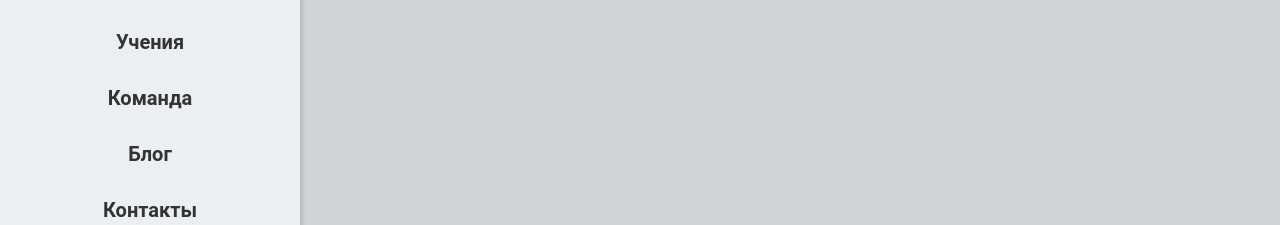
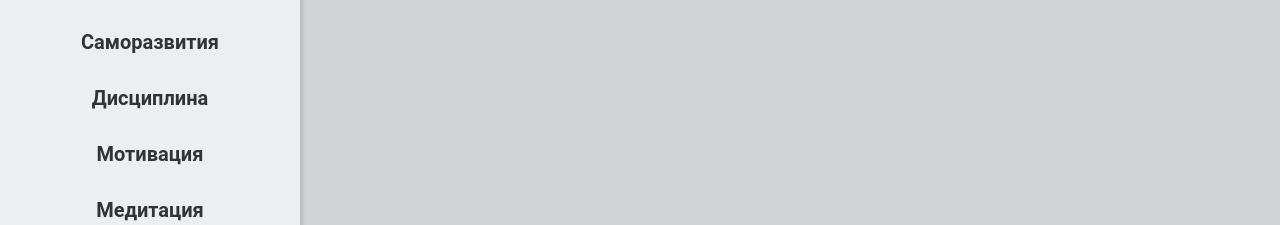
Before and after one commit to azimbek2006/inje, a plain HTML site: page index.html in a window 1280 px wide. Both pictures are taken after a click on the label 1247 px from the left and 33 px from the top of the page. Shown: the part 122-347 px from the top of the page. Drawn offline with Linux system fonts and the light colour scheme.

Commit message:
Add files via upload

```diff
--- a/index.html
+++ b/index.html
@@ -4,7 +4,7 @@
   <meta charset="UTF-8">
   <meta name="viewport" content="width=device-width, initial-scale=1.0">
   <link rel="stylesheet" href="./css/style.css">
-  <title>Document</title>
+  <title>Главная</title>
 </head>
 <body>
   <header class="header">
@@ -17,10 +17,10 @@
             </label>
             <ul class="menu__box">
               <li><a class="menu__item" href="https://azimbek2006.github.io/inje/">Главная</a></li>
-              <li><a class="menu__item" href="https://azimbek2006.github.io/self/">Учения</a></li>
-              <li><a class="menu__item" href="#">Команда</a></li>
-              <li><a class="menu__item" href="#">Блог</a></li>
-              <li><a class="menu__item" href="#">Контакты</a></li>
+              <li><a class="menu__item" href="https://azimbek2006.github.io/self/">Саморазвития</a></li>
+              <li><a class="menu__item" href="#">Дисциплина</a></li>
+              <li><a class="menu__item" href="#">Мотивация</a></li>
+              <li><a class="menu__item" href="#">Медитация</a></li>
             </ul>
           </div>
         </div>
```
